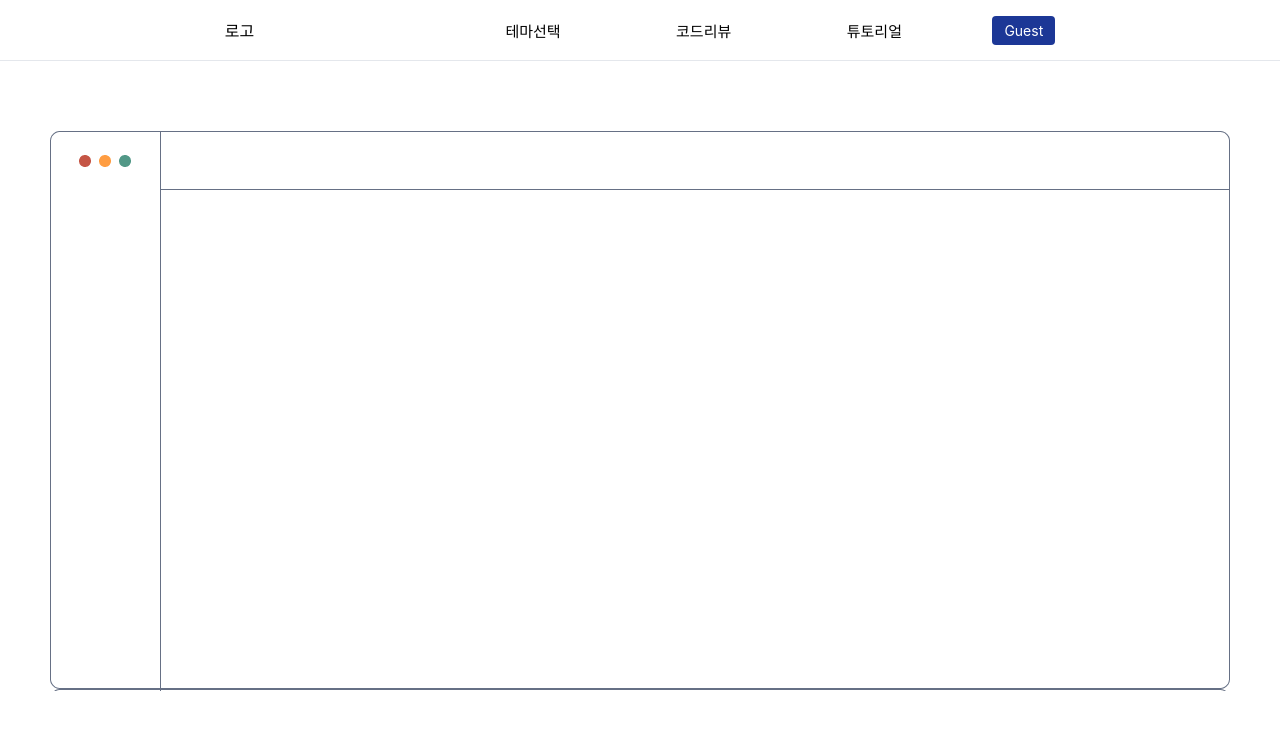
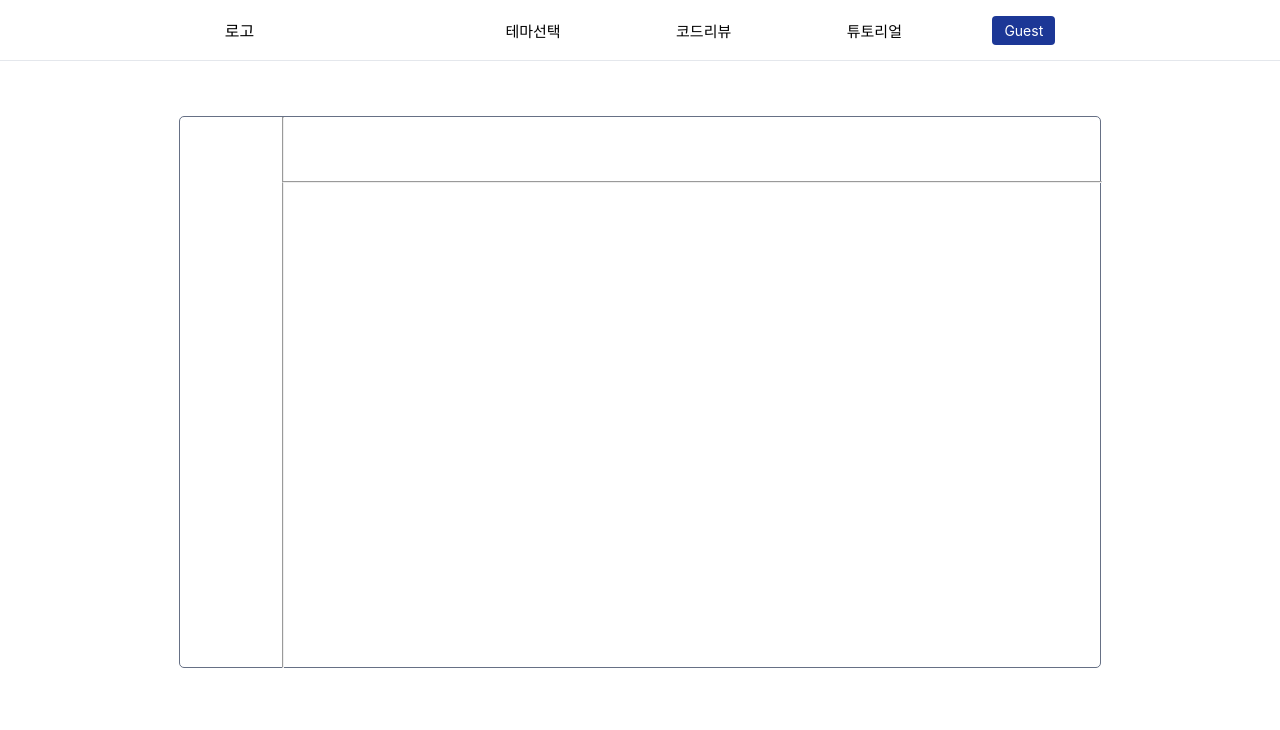
Before and after one commit to youjin0411/ityping-client, a React (Create React App) app: page /code-review in a window 1280 px wide. Shown: the top 730 px of the page. Built offline with nearby package versions, Linux system fonts and the light colour scheme.

Commit message:
테마 선택/ 코드 리뷰 box

```diff
--- a/src/components/pages/CodeReview.jsx
+++ b/src/components/pages/CodeReview.jsx
@@ -1,28 +1,34 @@
 import React from 'react';
 import styled from 'styled-components';
-import back from '../../img/back.png';
 
 function CodeReview(props) {
     return (
         <Wrapper>
-            <Container background={back}>
-
-            </Container>
+            <Widthline/>
+            <Heightline/>
         </Wrapper>
     )
 }
-
 const Wrapper = styled.div`
-    margin-top: 70px;
-    display: flex;
-    justify-content: center;
-    align-items: center;
-`;
-
-const Container = styled.div`
-    width: 1180px;
-    height: 560px;
-    background: url(${back});
+    border: 1px solid #667085;
+    border-radius: 5px;
+    text-align: center;
+    width: 71.9444vw;
+    height: 68.75vh;
+    margin : 0 auto;
+    margin-top: 6.925vh;`
+    ;
+const Widthline = styled.hr`
+    position: absolute;
+    width: 63.95vw;
+    background: #667085;
+    margin-top: 7.9167vh;
+    margin-left: 7.9900vw;`;
+const Heightline = styled.hr`
+    width: 0.01vw;
+    height: 68.6vh;
+    margin: 0 auto;
+    margin-left: 7.9999vw;
 `;
 
 export default CodeReview;
--- a/src/components/pages/SelectTheme.jsx
+++ b/src/components/pages/SelectTheme.jsx
@@ -1,26 +1,45 @@
 import React from 'react';
 import styled from 'styled-components';
-import back from '../../img/back.png';
+import image from '../../img/circle.png';
 
 function SelectTheme(props) {
     return (
         <Wrapper>
-            <Container background={back}>
-
-            </Container>
+            <Img src ={image}></Img>
+            <Divtheme> «&nbsp;&nbsp;테마선택&nbsp;&nbsp;» </Divtheme>
+            <Widthline/>
+            <Heightline/>
         </Wrapper>
     )
 }
+const Img = styled.img`
+    float: left;
+    margin-left: 2vw;
+    margin-top: 1.2vw`;
 const Wrapper = styled.div`
-    margin-top: 70px;
-    display: flex;
-    justify-content: center;
-    align-items: center;
-`;
-
-const Container = styled.div`
-    width: 1180px;
-    height: 560px;
-    background: url(${back});
+    border: 1px solid #667085;
+    border-radius: 5px;
+    text-align: center;
+    width: 71.9444vw;
+    height: 68.75vh;
+    margin : 0 auto;
+    margin-top: 6.925vh;`
+    ;
+const Divtheme = styled.div`
+    font-size: 1.2vw;
+    font-weight: bold;
+    font-family: 'Noto Sans KR', sans-serif;
+    padding-top: 0.7vw;`;
+const Widthline = styled.hr`
+    position: absolute;
+    width: 63.95vw;
+    background: #667085;
+    margin-left: 7.9900vw;`;
+const Heightline = styled.hr`
+    width: 0.01vw;
+    height: 68.6vh;
+    margin: 0 auto;
+    margin-left: 7.9999vw;
+    margin-top: -2.5vw;
 `;
 export default SelectTheme;
```
Also changed, not shown: src/img/circle.png (added).
